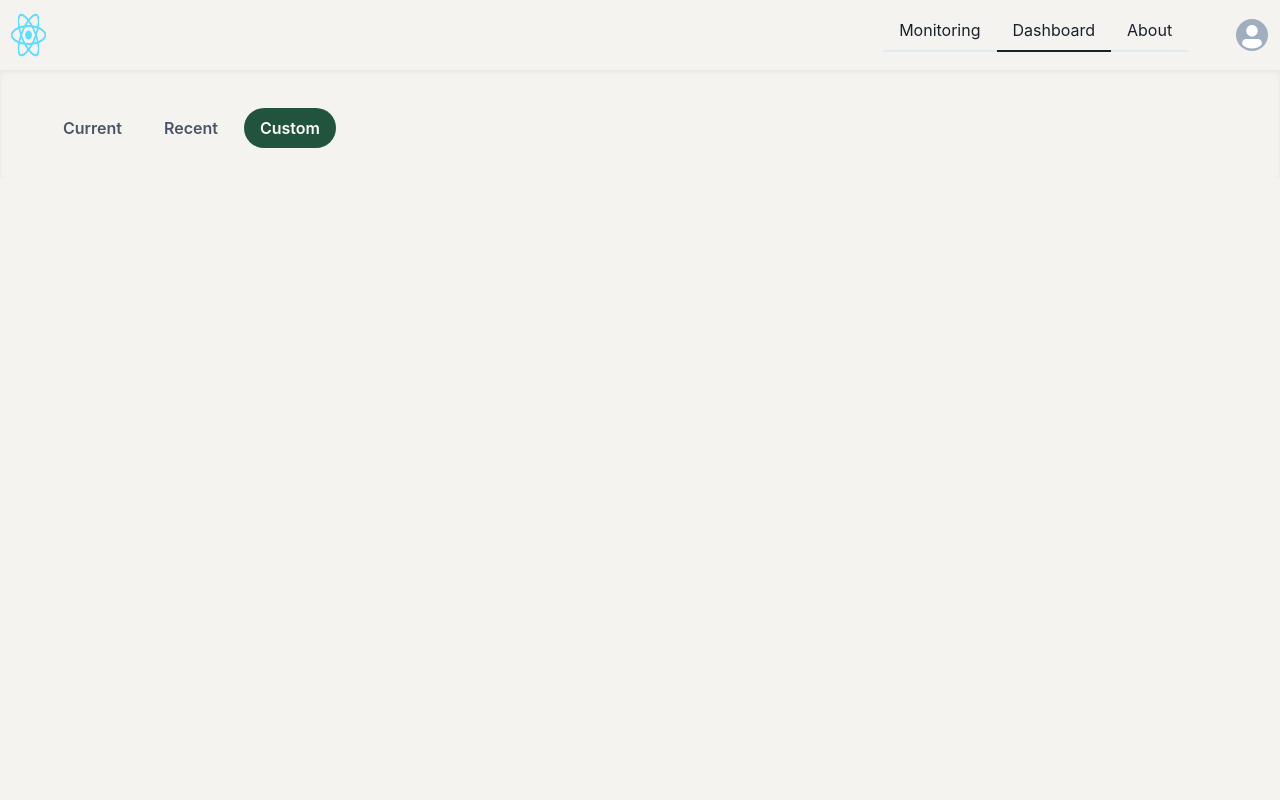
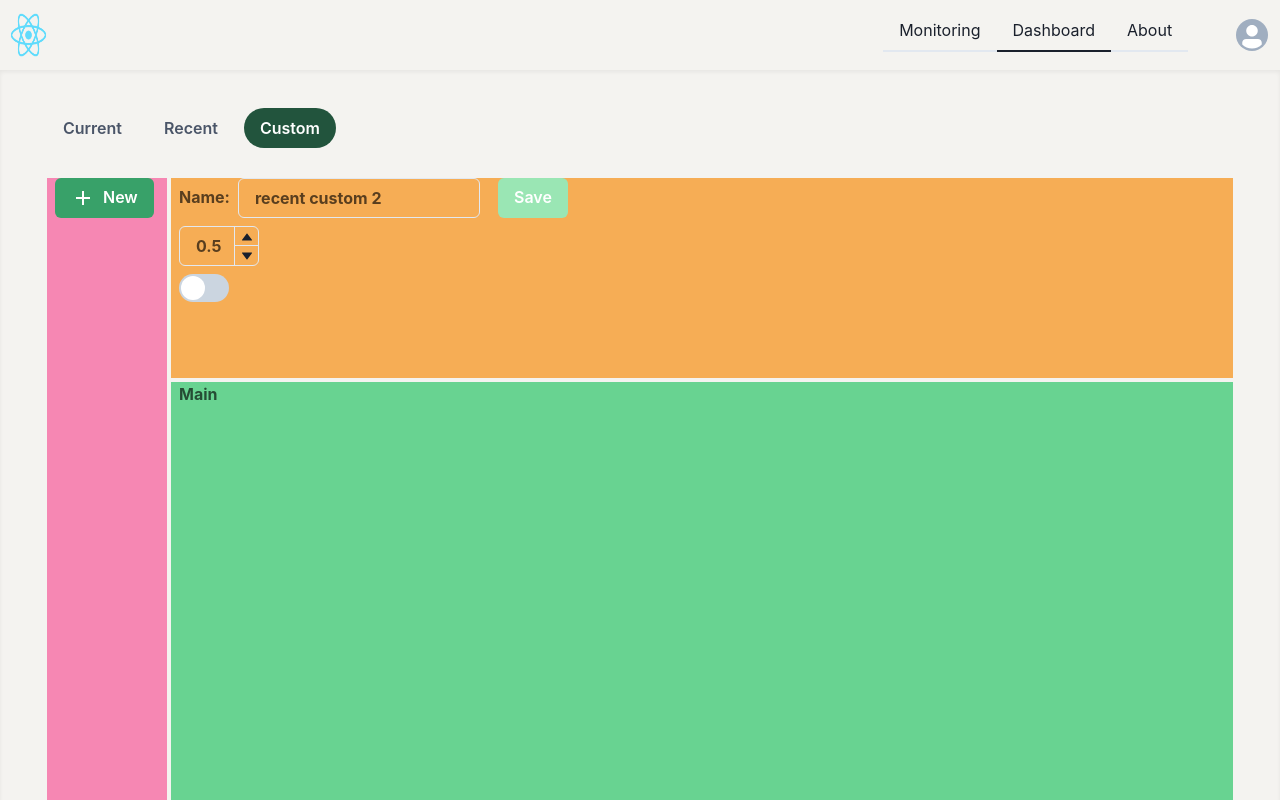
Before and after one commit to mikoMaz/monitoring-via-push-messages, a React (Create React App) app in the folder src/main/webclient/: page /dashboard in a window 1280 px wide. Both pictures are taken after a click on the tab "Custom". Shown: the top 800 px of the page. Built offline with nearby package versions, Linux system fonts and the light colour scheme.

Commit message:
c.d. ustawianie przycisków edycji

```diff
--- a/src/main/webclient/src/components/dashboard-page/components/chart-creator.tsx
+++ b/src/main/webclient/src/components/dashboard-page/components/chart-creator.tsx
@@ -84,47 +84,47 @@ export const ChartCreator = ({ model, devicesUptime }: IChartCreator) => {
     );
   };
 
-  return ( <></>
-    // <Grid
-    //   templateAreas={`"nav header"
-    //     "nav main"`}
-    //   gridTemplateRows={"200px 1fr"}
-    //   gridTemplateColumns={"120px 1fr"}
-    //   h="1000px"
-    //   gap="1"
-    //   color="blackAlpha.700"
-    //   fontWeight="bold"
-    // >
-    //   <GridItem pl="2" bg="pink.300" area={"nav"}>
-    //     <Button
-    //       leftIcon={<Add />}
-    //       colorScheme="green"
-    //       variant="solid"
-    //       size="md"
-    //       marginBottom="20px"
-    //     >
-    //       New
-    //     </Button>
-    //     {/* <Tabs orientation="vertical" colorScheme="green">
-    //       <TabListElements />
-    //     </Tabs> */}
-    //   </GridItem>
-    //   <GridItem pl="2" bg="orange.300" area={"header"}>
-    //     <NewCustomChartCreator template={newChartTemplate} editFunction={handlePresetChanged}/>
-    //   </GridItem>
-    //   <GridItem pl="2" bg="green.300" area={"main"}>
-    //     Main
-    //   </GridItem>
-    //   {/* <GridItem marginBottom="20px">
-    //     <Button colorScheme="green">New</Button>
-    //   </GridItem> */}
-    //   {/* <GridItem>
-    //     <Tabs orientation="vertical" colorScheme="green">
-    //       <TabListElements />
-    //       <TabPanelsElements />
-    //     </Tabs>
-    //   </GridItem> */}
-    //   <GridItem></GridItem>
-    // </Grid>
+  return (
+    <Grid
+      templateAreas={`"nav header"
+        "nav main"`}
+      gridTemplateRows={"200px 1fr"}
+      gridTemplateColumns={"120px 1fr"}
+      h="1000px"
+      gap="1"
+      color="blackAlpha.700"
+      fontWeight="bold"
+    >
+      <GridItem pl="2" bg="pink.300" area={"nav"}>
+        <Button
+          leftIcon={<Add />}
+          colorScheme="green"
+          variant="solid"
+          size="md"
+          marginBottom="20px"
+        >
+          New
+        </Button>
+        {/* <Tabs orientation="vertical" colorScheme="green">
+          <TabListElements />
+        </Tabs> */}
+      </GridItem>
+      <GridItem pl="2" bg="orange.300" area={"header"}>
+        <NewCustomChartCreator template={newChartTemplate} editFunction={handlePresetChanged}/>
+      </GridItem>
+      <GridItem pl="2" bg="green.300" area={"main"}>
+        Main
+      </GridItem>
+      {/* <GridItem marginBottom="20px">
+        <Button colorScheme="green">New</Button>
+      </GridItem> */}
+      {/* <GridItem>
+        <Tabs orientation="vertical" colorScheme="green">
+          <TabListElements />
+          <TabPanelsElements />
+        </Tabs>
+      </GridItem> */}
+      <GridItem></GridItem>
+    </Grid>
   );
 };
--- a/src/main/webclient/src/components/dashboard-page/components/new-custom-chart-creator.tsx
+++ b/src/main/webclient/src/components/dashboard-page/components/new-custom-chart-creator.tsx
@@ -11,6 +11,9 @@ import {
   Center,
   Flex,
   GridItem,
+  HStack,
+  VStack,
+  Heading,
 } from "@chakra-ui/react";
 import { useState } from "react";
 import { ChartTemplate, chartType } from "../../../types/chartTemplate";
@@ -66,8 +69,8 @@ export const NewCustomChartCreator = ({
       <Input
         htmlSize={15}
         width="auto"
-        value={templateName} // Bindowanie stanu templateName
-        onChange={(e) => setTemplateName(e.target.value)} // Obsługa zmian
+        value={templateName}
+        onChange={(e) => setTemplateName(e.target.value)}
       />
     );
   };
@@ -77,25 +80,26 @@ export const NewCustomChartCreator = ({
   };
 
   return (
-    <Grid templateColumns="repeat(20, 1fr)" marginLeft="100px">
-      <GridItem colSpan={3}>
-        <Center>{drawEditPresetNameInput()}</Center>
-      </GridItem>
-      {/* Dodany przycisk "Save" */}
+    <Grid templateColumns="repeat(2, 1fr)">
       <GridItem colSpan={1}>
-        <Center>
-          <Button onClick={handleSave} colorScheme="secondary">
-            Save
-          </Button>
-        </Center>
-      </GridItem>
-      <GridItem colSpan={2}>
-        <Center>{drawEditPresetNumberInputs()}</Center>
-      </GridItem>
-      <GridItem colSpan={1}>
-        <Flex alignItems="center" justifyContent="center" height="100%">
-          {drawEditBrushSwitch()}
-        </Flex>
+        <VStack alignItems="start">
+          <HStack justifyContent="flex-start">
+            <Heading size="sm">Name:</Heading>
+            {drawEditPresetNameInput()}
+            <Button
+              onClick={handleSave}
+              colorScheme="secondary"
+              marginLeft="10px"
+              marginRight="10px"
+            >
+              Save
+            </Button>
+          </HStack>
+          {drawEditPresetNumberInputs()}
+          <Flex alignItems="center" justifyContent="flex-start" height="100%">
+            {drawEditBrushSwitch()}
+          </Flex>
+        </VStack>
       </GridItem>
     </Grid>
   );
```
